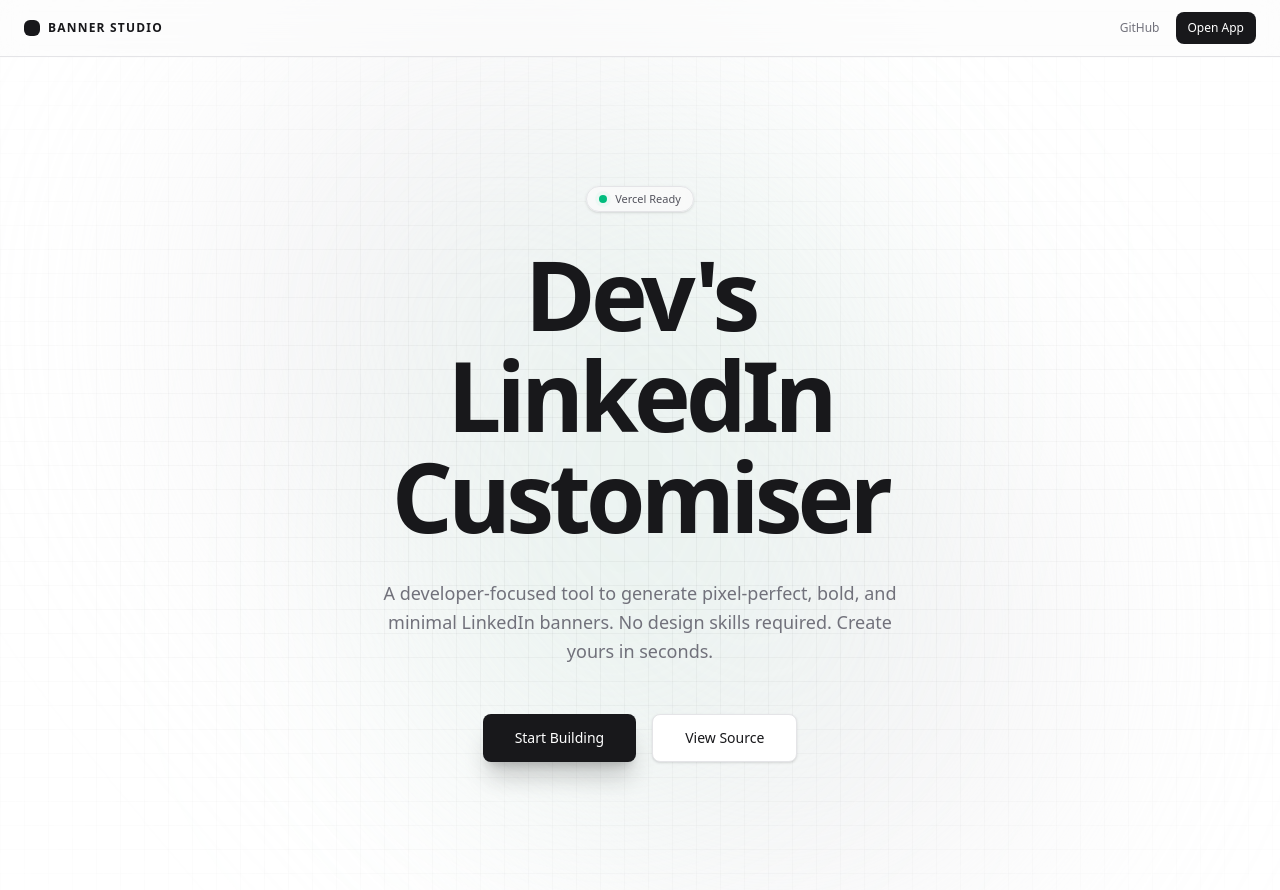
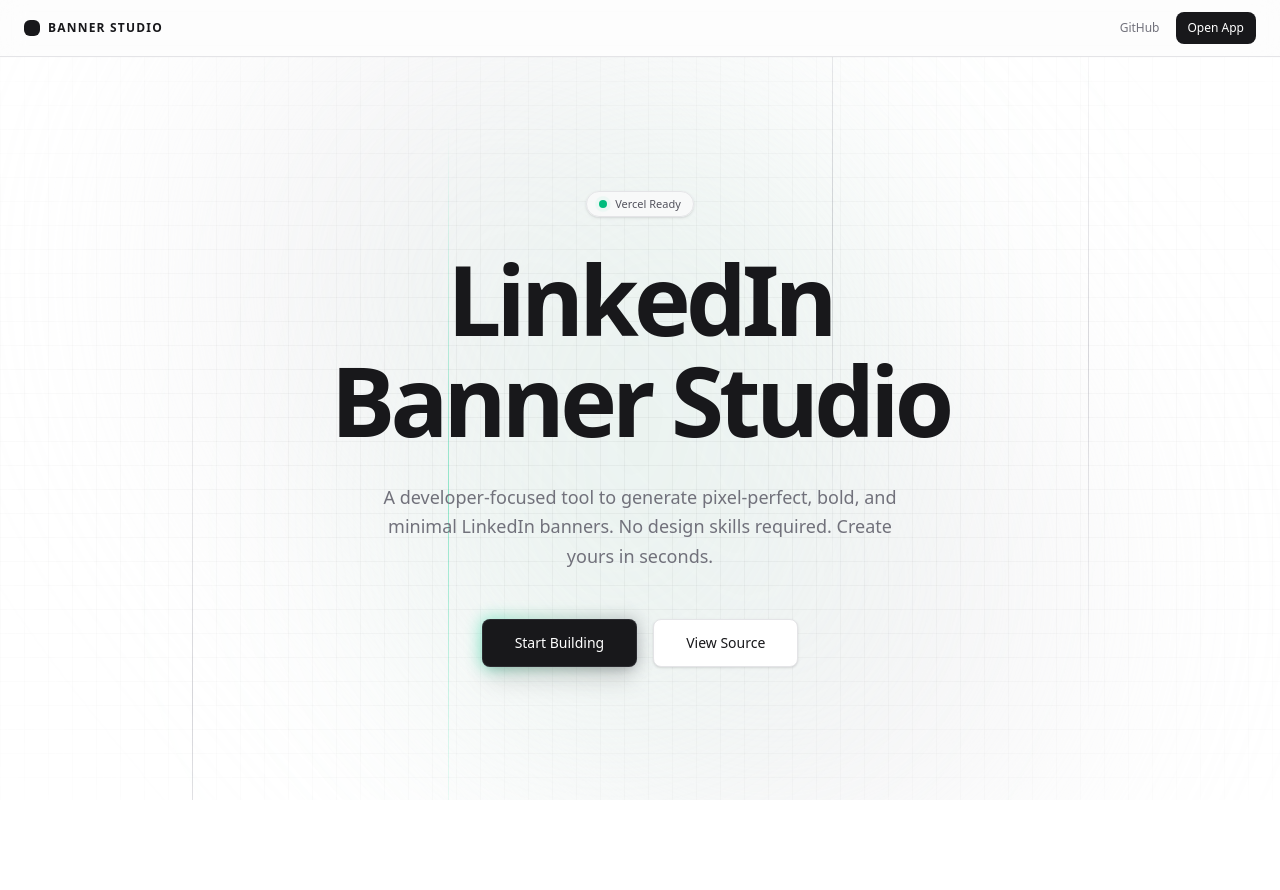
Before and after one commit to darshmahadevia/linkedin-banner, a Next.js app: page / in a window 1280 px wide. After the commit the page ends 800 px from the top, so only its background shows below. Built offline with nearby package versions, Linux system fonts and the light colour scheme.

Commit message:
feat: updated title, glowing button, moving lines, new presets, removed untitled workspace text

```diff
--- a/app/editor/page.tsx
+++ b/app/editor/page.tsx
@@ -97,8 +97,6 @@
             <div className="w-4 h-4 bg-zinc-900 rounded-sm" />
             Banner Studio
           </Link>
-          <div className="h-4 w-px bg-zinc-200" />
-          <span className="text-xs font-mono text-zinc-500">Untitled Workspace</span>
         </div>
 
         <Button
--- a/app/page.tsx
+++ b/app/page.tsx
@@ -31,9 +31,33 @@
       </motion.nav>
 
       {/* Hero */}
-      <main className="flex-1 flex items-center justify-center relative bg-white">
-        {/* Animated Background Grid */}
+      <main className="flex-1 flex items-center justify-center relative bg-white overflow-hidden">
+        {/* Animated Background Grid & Lines */}
         <div className="absolute inset-0 bg-[linear-gradient(to_right,#80808012_1px,transparent_1px),linear-gradient(to_bottom,#80808012_1px,transparent_1px)] bg-[size:24px_24px] [mask-image:radial-gradient(ellipse_80%_80%_at_50%_50%,#000_20%,transparent_100%)]" />
+
+        {/* Animated Vertical Lines */}
+        <div className="absolute inset-0 overflow-hidden pointer-events-none opacity-40">
+          <motion.div
+            animate={{ translateY: ['-100%', '100%'] }}
+            transition={{ duration: 8, repeat: Infinity, ease: "linear" }}
+            className="absolute left-[15%] top-0 bottom-0 w-[1px] bg-gradient-to-b from-transparent via-zinc-400 to-transparent"
+          />
+          <motion.div
+            animate={{ translateY: ['100%', '-100%'] }}
+            transition={{ duration: 12, repeat: Infinity, ease: "linear" }}
+            className="absolute left-[35%] top-0 bottom-0 w-[1px] bg-gradient-to-b from-transparent via-emerald-400 to-transparent"
+          />
+          <motion.div
+            animate={{ translateY: ['-100%', '100%'] }}
+            transition={{ duration: 15, repeat: Infinity, ease: "linear" }}
+            className="absolute left-[65%] top-0 bottom-0 w-[1px] bg-gradient-to-b from-transparent via-zinc-400 to-transparent"
+          />
+          <motion.div
+            animate={{ translateY: ['100%', '-100%'] }}
+            transition={{ duration: 10, repeat: Infinity, ease: "linear" }}
+            className="absolute left-[85%] top-0 bottom-0 w-[1px] bg-gradient-to-b from-transparent via-zinc-400 to-transparent"
+          />
+        </div>
 
         {/* Abstract Dynamic Shapes */}
         <motion.div
@@ -85,7 +109,7 @@
             transition={{ duration: 0.5, delay: 0.2 }}
             className="text-5xl sm:text-6xl md:text-8xl font-bold tracking-tighter text-zinc-900 leading-[1.05] mb-6 sm:mb-8 max-w-4xl px-2"
           >
-            Dev&apos;s <br className="hidden sm:block"/> LinkedIn Customiser
+            LinkedIn <br className="hidden sm:block"/> Banner Studio
           </motion.h1>
 
           <motion.p
@@ -103,8 +127,10 @@
             transition={{ duration: 0.5, delay: 0.4 }}
             className="flex flex-col sm:flex-row items-center gap-4 w-full sm:w-auto px-6 sm:px-0"
           >
-            <Link href="/editor" className="w-full sm:w-auto">
-              <Button size="lg" className="w-full sm:w-auto h-12 px-8 rounded-md bg-zinc-900 text-white hover:bg-zinc-800 font-mono text-sm shadow-xl shadow-zinc-900/20 transition-all hover:scale-105 active:scale-95">
+            <Link href="/editor" className="w-full sm:w-auto group relative">
+              {/* Glowing animated background */}
+              <div className="absolute -inset-0.5 bg-gradient-to-r from-emerald-400 to-zinc-500 rounded-lg blur opacity-30 group-hover:opacity-100 transition duration-1000 group-hover:duration-200 animate-pulse"></div>
+              <Button size="lg" className="relative w-full sm:w-auto h-12 px-8 rounded-md bg-zinc-900 text-white hover:bg-zinc-800 font-mono text-sm shadow-xl transition-all active:scale-95 border border-zinc-700/50 group-hover:border-zinc-500">
                 Start Building
               </Button>
             </Link>
--- /dev/null
+++ b/components/theme-provider.tsx
@@ -0,0 +1,11 @@
+"use client";
+
+import * as React from "react";
+import { ThemeProvider as NextThemesProvider } from "next-themes";
+
+export function ThemeProvider({
+  children,
+  ...props
+}: React.ComponentProps<typeof NextThemesProvider>) {
+  return <NextThemesProvider {...props}>{children}</NextThemesProvider>;
+}
--- /dev/null
+++ b/components/theme-toggle.tsx
@@ -0,0 +1,23 @@
+"use client";
+
+import * as React from "react";
+import { Moon, Sun } from "lucide-react";
+import { useTheme } from "next-themes";
+import { Button } from "@/components/ui/button";
+
+export function ThemeToggle() {
+  const { theme, setTheme } = useTheme();
+
+  return (
+    <Button
+      variant="ghost"
+      size="icon"
+      className="h-8 w-8 rounded-md border-zinc-200 bg-white hover:bg-zinc-100 hover:text-zinc-900 dark:border-zinc-800 dark:bg-zinc-950 dark:hover:bg-zinc-800 dark:hover:text-zinc-50"
+      onClick={() => setTheme(theme === "light" ? "dark" : "light")}
+    >
+      <Sun className="h-[1.2rem] w-[1.2rem] rotate-0 scale-100 transition-all dark:-rotate-90 dark:scale-0 text-zinc-900" />
+      <Moon className="absolute h-[1.2rem] w-[1.2rem] rotate-90 scale-0 transition-all dark:rotate-0 dark:scale-100 text-zinc-50" />
+      <span className="sr-only">Toggle theme</span>
+    </Button>
+  );
+}
--- a/lib/presets.ts
+++ b/lib/presets.ts
@@ -83,5 +83,53 @@
     pattern: "grid",
     frame: "none",
     layout: "center",
+  },
+  {
+    id: "sunset-blaze",
+    name: "Sunset Blaze",
+    description: "Vibrant and energetic orange to magenta gradient.",
+    gradient: "linear-gradient(135deg, #ff9a9e 0%, #fecfef 99%, #fecfef 100%)",
+    accent: "#ff0844",
+    text: "#333333",
+    softText: "#666666",
+    pattern: "grid",
+    frame: "browser",
+    layout: "center",
+  },
+  {
+    id: "midnight-aurora",
+    name: "Midnight Aurora",
+    description: "Deep space blue with soft glowing cyan.",
+    gradient: "radial-gradient(circle at 10% 20%, #041029 0%, #091c3d 100%)",
+    accent: "#00d2ff",
+    text: "#e0e7ff",
+    softText: "#8ea4d1",
+    pattern: "dots",
+    frame: "terminal",
+    layout: "stack",
+  },
+  {
+    id: "glass-frost",
+    name: "Glass Frost",
+    description: "Airy, frosty cool blues and white.",
+    gradient: "linear-gradient(120deg, #e0c3fc 0%, #8ec5fc 100%)",
+    accent: "#ffffff",
+    text: "#1e3a8a",
+    softText: "#4338ca",
+    pattern: "none",
+    frame: "border",
+    layout: "split",
+  },
+  {
+    id: "hacker-green",
+    name: "Hacker Green",
+    description: "Retro phosphor terminal aesthetic.",
+    gradient: "linear-gradient(to right, #000000 0%, #051405 100%)",
+    accent: "#00ff00",
+    text: "#00ff00",
+    softText: "#008800",
+    pattern: "cross",
+    frame: "terminal",
+    layout: "center",
   }
 ];
```
